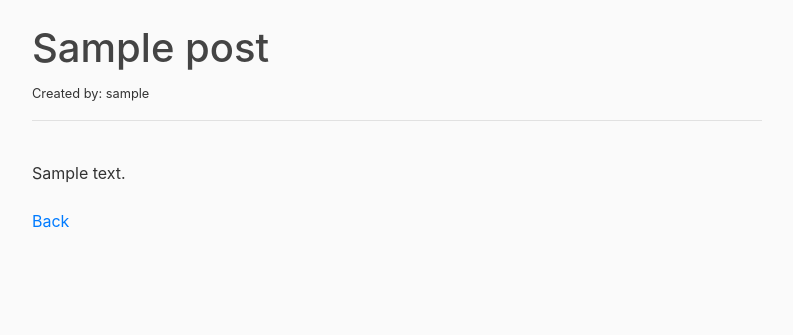
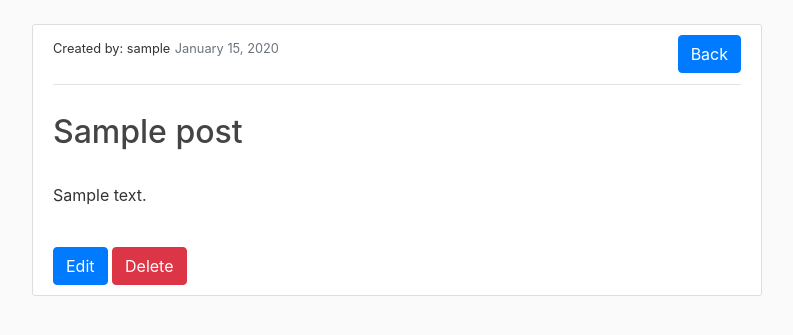
Before and after one commit to Lynch4360/wired_out, a Django app: page /detail/1 in a window 1280 px wide. Shown: the part 56-391 px from the top of the page, without its empty margins (53-846 px from the left). Run offline with Django 3.2, Linux system fonts and the light colour scheme; tables that the repository leaves empty hold one stand-in row (values such as "Sample post").

Commit message:
Add some styling to postDetail page

```diff
--- a/templates/postDetails.html
+++ b/templates/postDetails.html
@@ -2,8 +2,25 @@
 {% block title %}{{ post.title_tag }}{% endblock %}
 
 {% block content %}
-
-
+<article class="media content-section">
+    <div class="media-body">
+        <div class="article-metadata">
+            <small>Created by: {{ post.author.username }}</small>
+            <small class="text-muted">{{ post.date_posted|date:'F d, Y' }}</small>
+            <button class="btn btn-primary float-right"{% url 'site-home' %}>Back</button>
+            <br/>
+            <br/>
+        </div>
+        <br/>
+        <h2><a class="article-title" href="{% url 'post-detail' post.pk %}">{{ post.title }}</a></h2>
+        <br>
+        <p class="article-content">{{ post.content }}</p>
+        <br/>
+        <button class="btn btn-primary"{% url 'post-update' post.pk %}>Edit</button>
+        <button class="btn btn-danger"{% url 'post-delete' post.pk %}>Delete</button>
+    </div>
+</article>
+<!--
     <h1>{{ post.title }}</h1>
     <small>Created by: {{ post.author.username }}</small><br/>
     <hr>
@@ -11,7 +28,7 @@
     {{ post.content }}
 
     <br/><br/>
-    <a href="{% url 'site-home' %}">Back</a>
+    <a href="{% url 'site-home' %}">Back</a> -->
 
 
 {% endblock content %}
```
